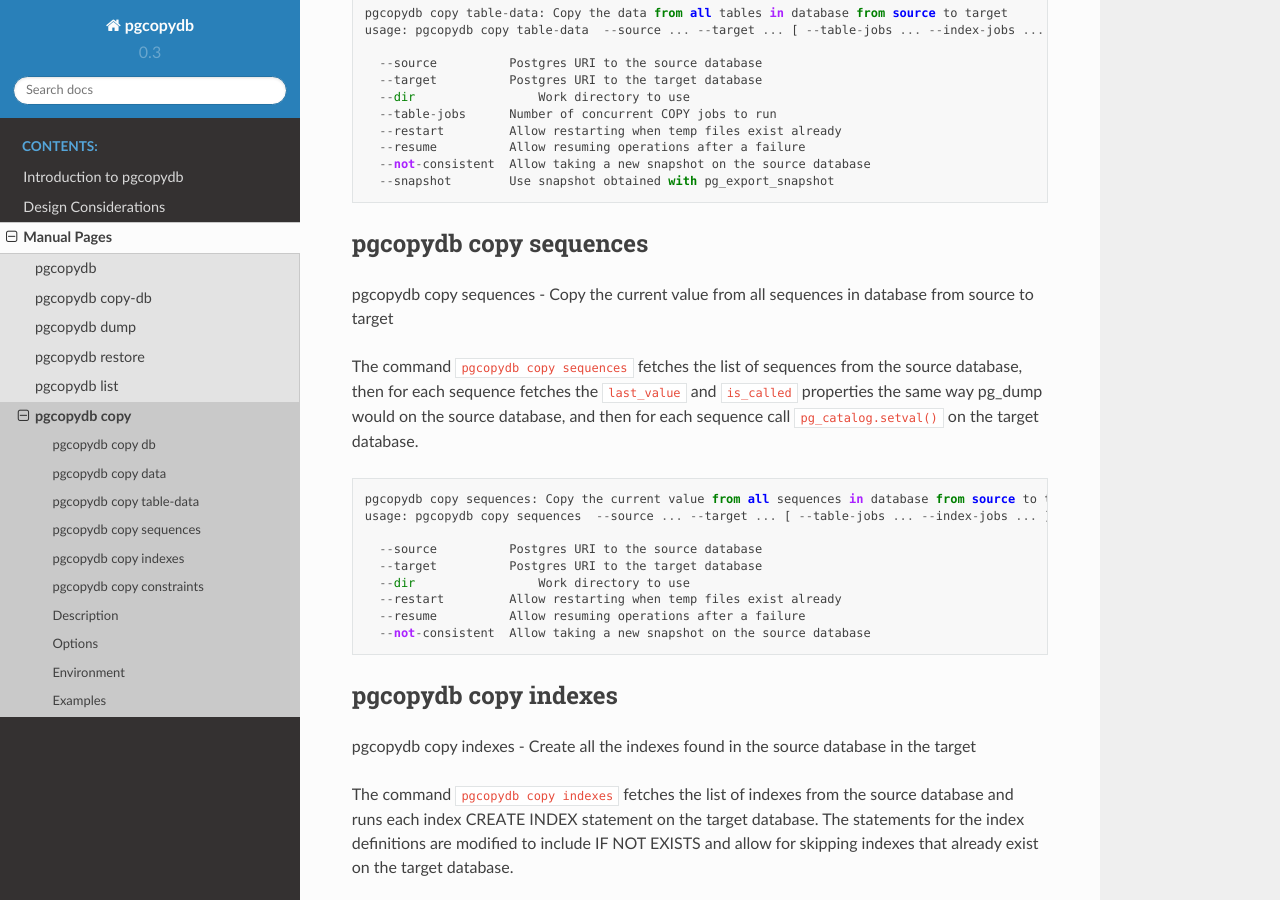
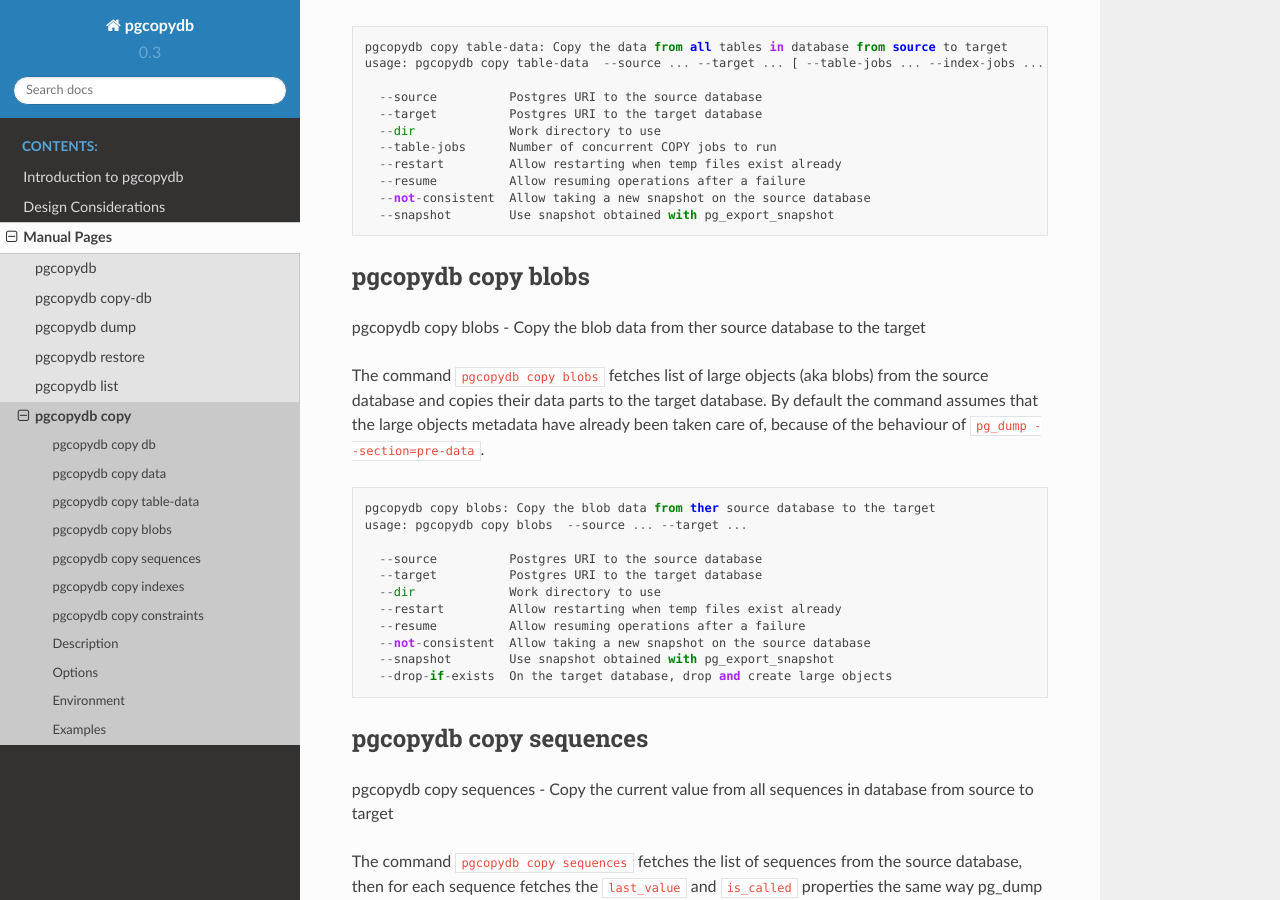
Before and after one commit to dimitri/pgcopydb, a Sphinx documentation site: the page built from docs/ref/pgcopydb_copy.rst, in a window 1280 px wide and 900 px high, scrolled down 2278 px. Built offline with Sphinx 7.4.7 and the Read the Docs theme 2.0.0, drawn with Linux system fonts in a browser that asks for light colours; some of the changed text lies outside the part shown.

Commit message:
Add documentation coverage for the Large Objects support.

```diff
--- a/docs/ref/pgcopydb_copy.rst
+++ b/docs/ref/pgcopydb_copy.rst
@@ -13,6 +13,7 @@ This command prefixes the following sub-commands:
     db           Copy an entire database from source to target
     data         Copy the data section from source to target
     table-data   Copy the data from all tables in database from source to target
+    blobs        Copy the blob data from ther source database to the target
     sequences    Copy the current value from all sequences in database from source to target
     indexes      Create all the indexes found in the source database in the target
     constraints  Create all the constraints found in the source database in the target
@@ -96,6 +97,7 @@ copy-db steps.
 The ``pgcopydb copy data`` command implements the following steps::
 
    $ pgcopydb copy table-data
+   $ pgcopydb copy blobs
    $ pgcopydb copy indexes
    $ pgcopydb copy constraints
    $ pgcopydb copy sequences
@@ -126,12 +128,39 @@ avoiding disks entirely.
 
      --source          Postgres URI to the source database
      --target          Postgres URI to the target database
-     --dir                 Work directory to use
+     --dir             Work directory to use
      --table-jobs      Number of concurrent COPY jobs to run
      --restart         Allow restarting when temp files exist already
      --resume          Allow resuming operations after a failure
      --not-consistent  Allow taking a new snapshot on the source database
      --snapshot        Use snapshot obtained with pg_export_snapshot
+
+.. _pgcopydb_copy_blobs:
+
+pgcopydb copy blobs
+-------------------
+
+pgcopydb copy blobs - Copy the blob data from ther source database to the target
+
+The command ``pgcopydb copy blobs`` fetches list of large objects (aka
+blobs) from the source database and copies their data parts to the target
+database. By default the command assumes that the large objects metadata
+have already been taken care of, because of the behaviour of
+``pg_dump --section=pre-data``.
+
+::
+
+   pgcopydb copy blobs: Copy the blob data from ther source database to the target
+   usage: pgcopydb copy blobs  --source ... --target ...
+
+     --source          Postgres URI to the source database
+     --target          Postgres URI to the target database
+     --dir             Work directory to use
+     --restart         Allow restarting when temp files exist already
+     --resume          Allow resuming operations after a failure
+     --not-consistent  Allow taking a new snapshot on the source database
+     --snapshot        Use snapshot obtained with pg_export_snapshot
+     --drop-if-exists  On the target database, drop and create large objects
 
 .. _pgcopydb_copy_sequences:
 
```
Also changed, not shown: README.md (+12 -6 lines), docs/ref/pgcopydb_copy-db.rst (+14 -5 lines), 1 other file.
